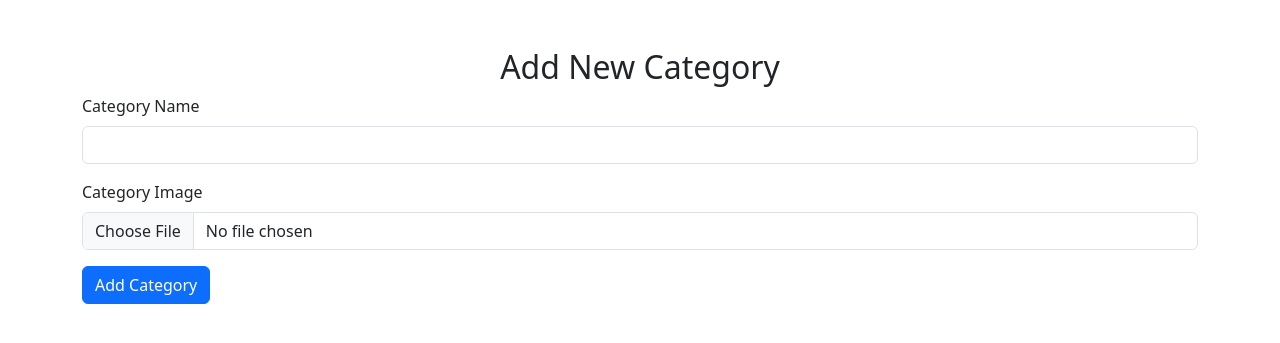
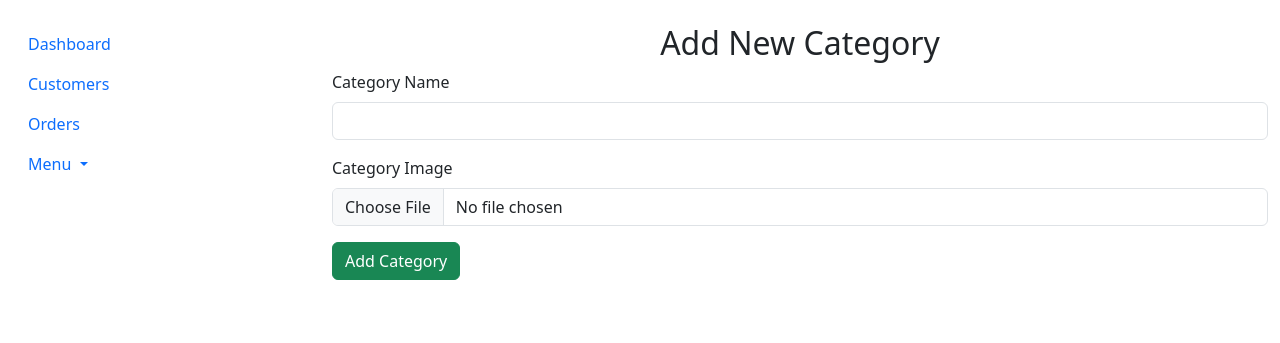
Before and after one commit to SiboneloMaphelana/UMP-Order-System, a PHP site: page /admin/add_category.php in a window 1280 px wide. Shown: the top 343 px of the page. Run offline with PHP 8.4, Linux system fonts and the light colour scheme.

Commit message:
New commits

```diff
--- a/admin/add_category.php
+++ b/admin/add_category.php
@@ -7,7 +7,49 @@
     <link href="https://cdn.jsdelivr.net/npm/bootstrap@5.3.0/dist/css/bootstrap.min.css" rel="stylesheet">
 </head>
 <body>
-    <div class="container mt-5">
+    <div class="container-fluid mt-4">
+        <div class="row">
+            <!-- Sidebar -->
+            <div class="col-md-3">
+                <div class="sidebar">
+                    <ul class="nav flex-column">
+                        <li class="nav-item">
+                            <a class="nav-link" href="dashboard.php">
+                                <i class="fas fa-tachometer-alt"></i> Dashboard
+                            </a>
+                        </li>
+                        <li class="nav-item">
+                            <a class="nav-link active" href="customers.php">
+                                <i class="fas fa-users"></i> Customers
+                            </a>
+                        </li>
+                        <li class="nav-item">
+                            <a class="nav-link" href="#">
+                                <i class="fas fa-clipboard-list"></i> Orders
+                            </a>
+                        </li>
+                        <li class="nav-item dropdown">
+                            <a class="nav-link dropdown-toggle" href="#"
+                               id="menuDropdown" role="button"
+                               data-bs-toggle="dropdown" aria-expanded="false">
+                                <i class="fas fa-utensils"></i> Menu
+                            </a>
+                            <ul class="dropdown-menu" aria-labelledby="menuDropdown">
+                                <li><a class="dropdown-item"
+                                       href="all_categories.php">All Categories</a>
+                                </li>
+                                <li><a class="dropdown-item" href="add_category.php">Add Category</a>
+                                </li>
+                                <li><a class="dropdown-item" href="add_menu.php">Add Menu</a></li>
+                                <li><a class="dropdown-item" href="all_menus.php">All Menus</a></li>
+                            </ul>
+                        </li>
+                    </ul>
+                </div>
+            </div>
+
+            <div class="col-md-9">
+                <div class="content">
                     <h2 class="text-center">Add New Category</h2>
                     <form action="model/add_category_process.php" method="post" enctype="multipart/form-data">
                         <div class="mb-3">
@@ -19,8 +61,11 @@
                             <label for="categoryImage" class="form-label">Category Image</label>
                             <input type="file" class="form-control" id="categoryImage" name="image" required>
                         </div>
-            <button type="submit" class="btn btn-primary">Add Category</button>
+                        <button type="submit" class="btn btn-success">Add Category</button>
                     </form>
+                </div>
+            </div>
+        </div>
     </div>
     <script src="https://cdn.jsdelivr.net/npm/bootstrap@5.3.0/dist/js/bootstrap.bundle.min.js"></script>
 </body>
```
Lines whose indentation alone changed are shown as unchanged.
